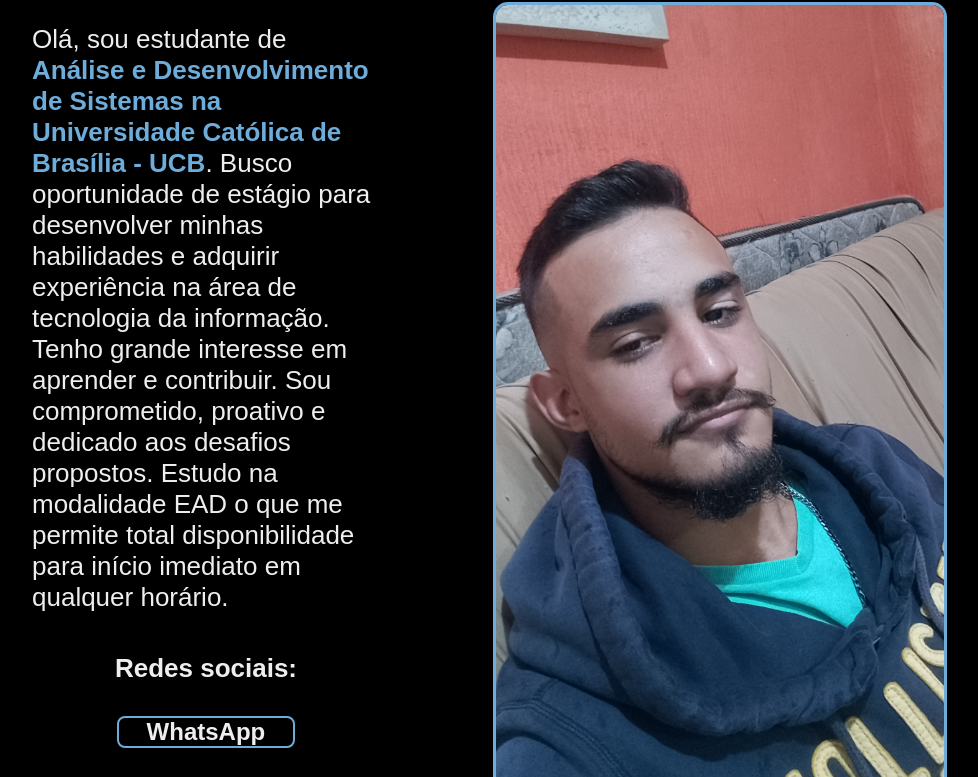
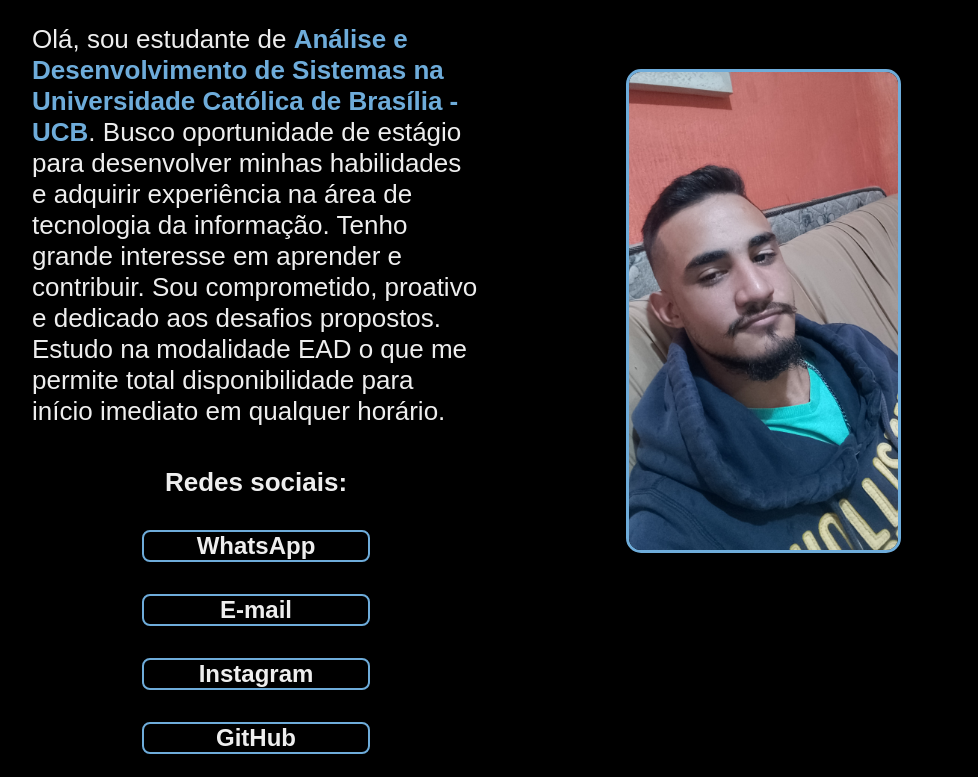
Before and after one commit to RntOliver/Portf-lio-Renato, a plain HTML site: page index.html in a window 1280 px wide. Shown: the part 333-1110 px from the top of the page, without its empty margins (160-1138 px from the left). Drawn offline with nearby package versions, Linux system fonts and the light colour scheme.

Commit message:
Update styles.css

```diff
--- a/styles/styles.css
+++ b/styles/styles.css
@@ -49,7 +49,7 @@ body {
 }
 
 .imagem {
-   width: 50%; /* Tamanho maximo de largura*/
+   width: 30%; /* Tamanho maximo de largura*/
     height: auto; /* tamanho da fonte ou imagem */
     border:3px solid var(--cor-terciaria);
     border-radius: 15px; /* Estiliza o borda */
```
